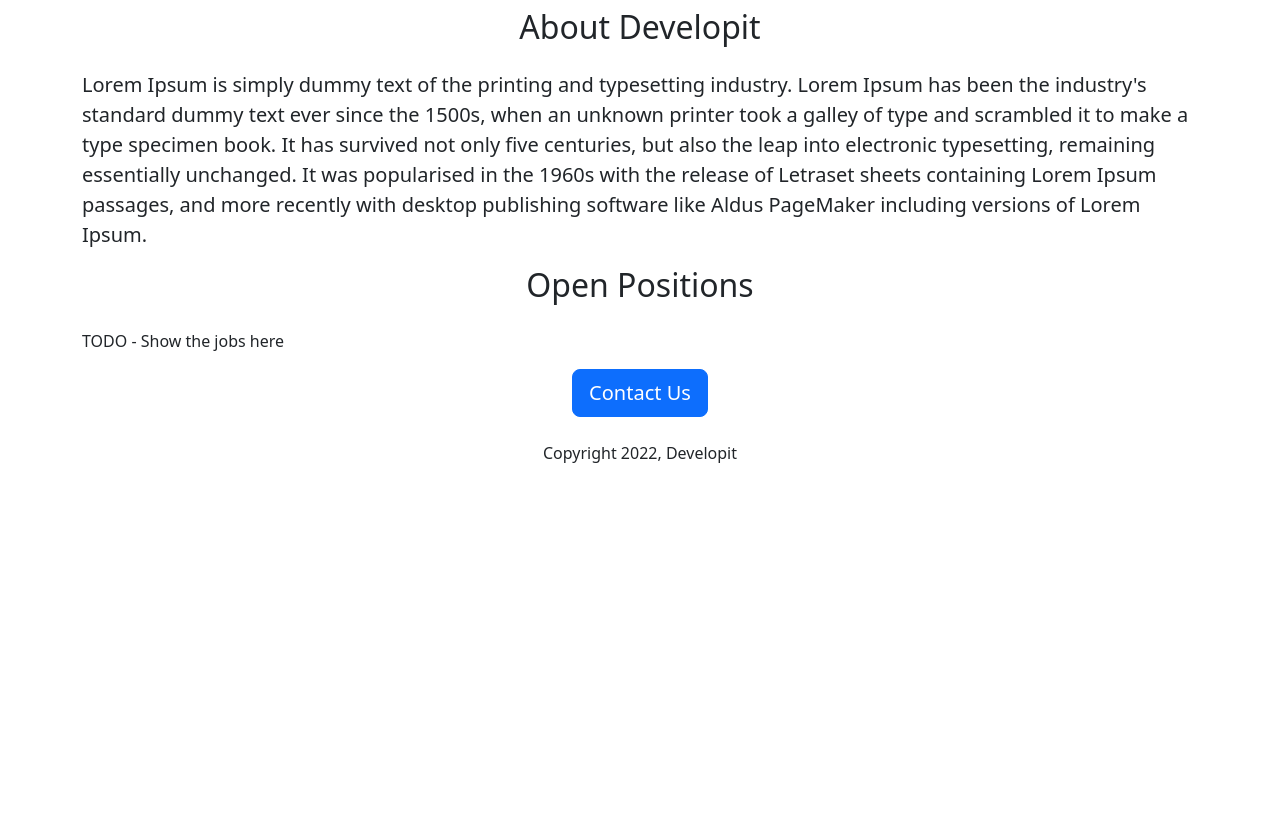
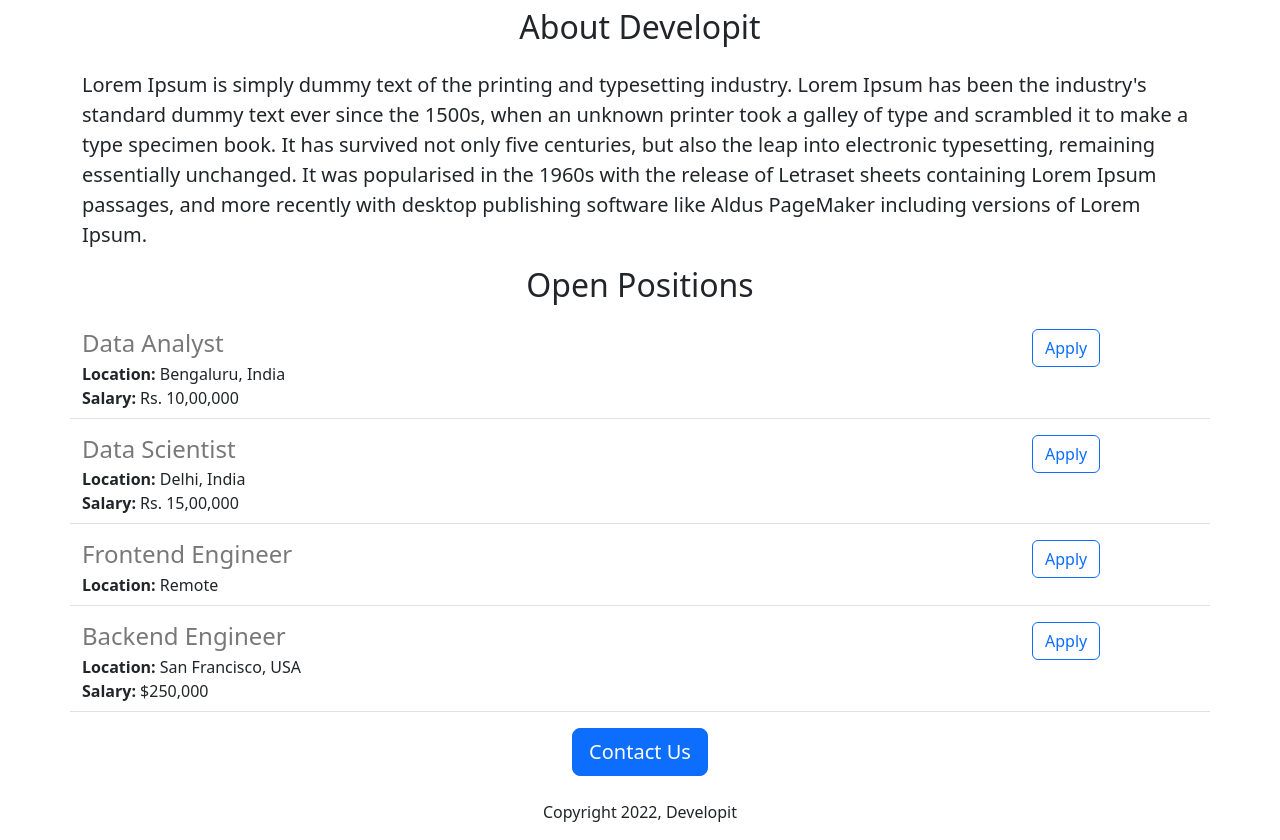
Before and after one commit to jnayush10/developit-careers-website-v2, a Flask app: page / in a window 1280 px wide. Shown: the part 430-1270 px from the top of the page. Before the commit the page ends 893 px from the top, so only its background shows below. Run offline with Flask 3, Linux system fonts and the light colour scheme.

Commit message:
Displayed dynamic data on the web page

```diff
--- a/app.py
+++ b/app.py
@@ -2,10 +2,31 @@ from flask import Flask, render_template
 
 app = Flask(__name__)
 
+JOBS = [{
+    'id': 1,
+    'title': 'Data Analyst',
+    'location': 'Bengaluru, India',
+    'salary': 'Rs. 10,00,000'
+}, {
+    'id': 2,
+    'title': 'Data Scientist',
+    'location': 'Delhi, India',
+    'salary': 'Rs. 15,00,000'
+}, {
+    'id': 3,
+    'title': 'Frontend Engineer',
+    'location': 'Remote'
+}, {
+    'id': 4,
+    'title': 'Backend Engineer',
+    'location': 'San Francisco, USA',
+    'salary': '$250,000'
+}]
+
 
 @app.route('/')
 def hello_developit():
-  return render_template('home.html')
+  return render_template('home.html', jobs=JOBS, company_name='Developit')
 
 
 if __name__ == '__main__':
--- a/templates/home.html
+++ b/templates/home.html
@@ -15,15 +15,19 @@
   </head>
   <body>
     <div class="container">
-      <h1 class="text-center mt-2 mb-4">Developit Careers</h1>
+      <h1 class="text-center mt-2 mb-4">{{company_name}} Careers</h1>
       <img class="img-fluid" id="banner" src="https://25eda79f-9955-4b2f-95fc-86d095b2cf5f-00-prj52jko7z52.pike.repl.co/static/banner.jpg">
-      <h2 class="text-center mt-2 mb-4">About Developit</h2>
+      <h2 class="text-center mt-2 mb-4">About {{company_name}}</h2>
       <p class="lead">Lorem Ipsum is simply dummy text of the printing and typesetting industry. Lorem Ipsum has been the industry's standard dummy text ever since the 1500s, when an unknown printer took a galley of type and scrambled it to make a type specimen book. It has survived not only five centuries, but also the leap into electronic typesetting, remaining essentially unchanged. It was popularised in the 1960s with the release of Letraset sheets containing Lorem Ipsum passages, and more recently with desktop publishing software like Aldus PageMaker including versions of Lorem Ipsum.</p>
       <h2 class="text-center mt-2 mb-4">Open Positions</h2>
-      <p>TODO - Show the jobs here</p>
+      <div>
+        {% for job in jobs %}
+        {% include 'jobitem.html' %}
+        {% endfor %}
+      </div>
       <div class="text-center">
         <button class="btn btn-primary btn-lg">Contact Us</button>
-        <p class="mt-4">Copyright 2022, Developit</p>
+        <p class="mt-4">Copyright 2022, {{company_name}}</p>
       </div>
     </div>
     </body>
--- /dev/null
+++ b/templates/jobitem.html
@@ -0,0 +1,12 @@
+<div class="border-bottom row" style="margin-bottom:16px; padding-bottom:8px;">
+  <div class="col-10">
+    <h4 style="color:rgb(120,120,120); margin-bottom:4px;">{{job['title']}}</h4>
+    <div><b>Location:</b> {{job['location']}}</div>
+    {% if 'salary' in job %}
+    <div><b>Salary:</b> {{job['salary']}}</div>
+    {% endif %}
+  </div>
+  <div class="col-2">
+    <button type="button" class="btn btn-outline-primary">Apply</button>
+  </div>
+</div>
```
